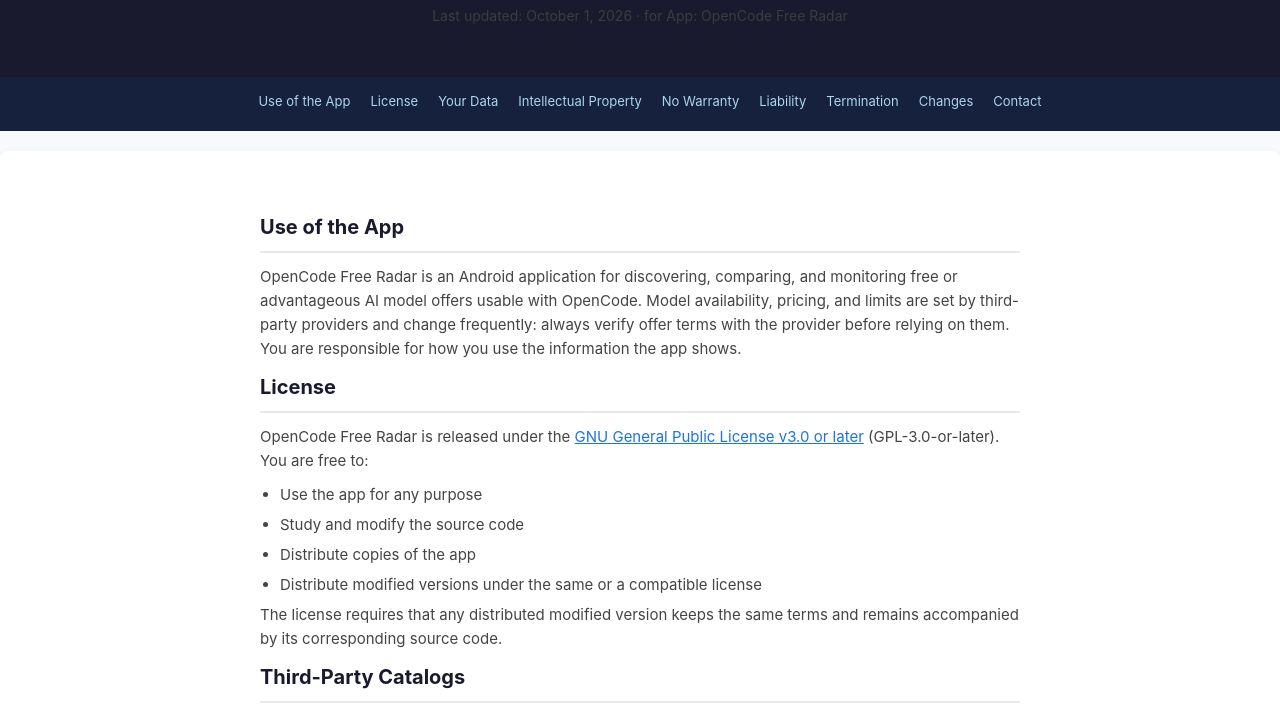
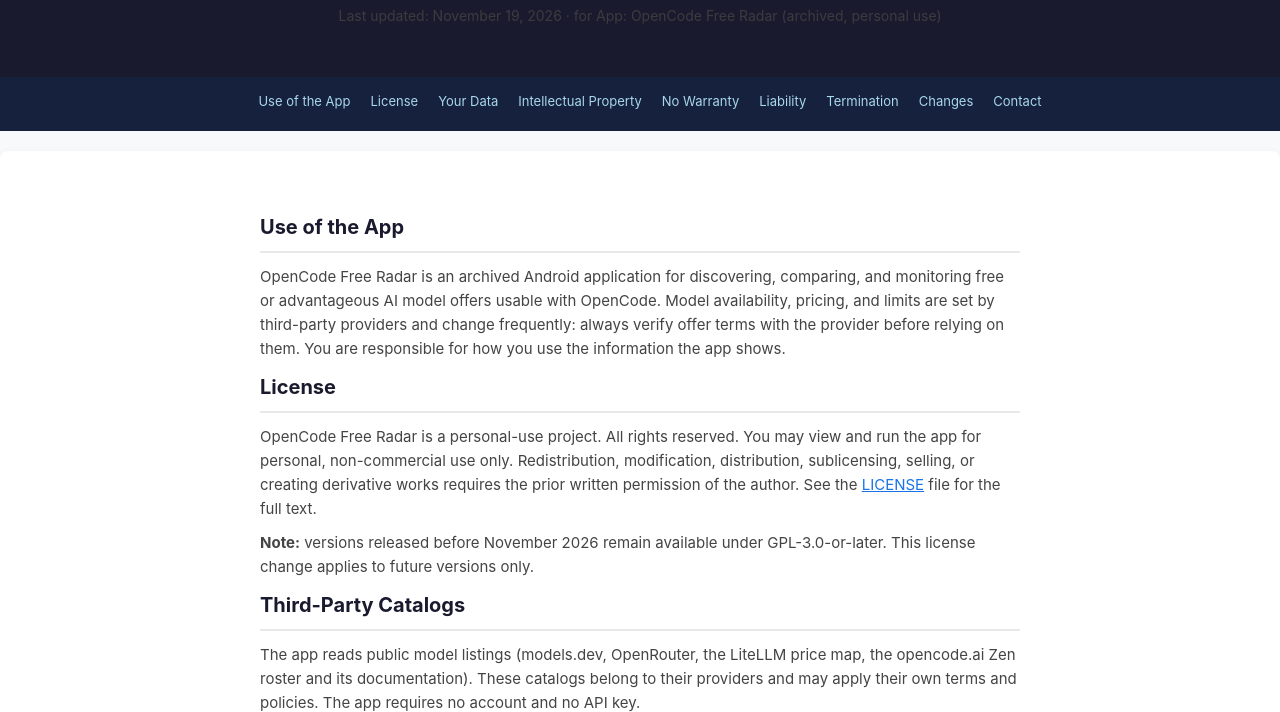
Before and after one commit to Hcmdz/Hcmdz.github.io, a plain HTML site: page opencode-free-radar/terms/index.html in a window 1280 px wide. Shown: the part 88-800 px from the top of the page. Drawn offline with Linux system fonts and the light colour scheme.

Commit message:
chore(site): update privacy and terms for archived personal-use project
- Headers now show 'archived, personal use' and November 19, 2026
- Terms license section replaced GPL-3.0 with Personal Use License
- IP section updated to proprietary
- Note added: pre-Nov 2026 releases remain GPL-3.0

```diff
--- a/opencode-free-radar/terms/index.html
+++ b/opencode-free-radar/terms/index.html
@@ -32,7 +32,7 @@
 <body>
     <header>
         <h1>Terms of Service</h1>
-        <p>Last updated: October 1, 2026 &middot; for App: OpenCode Free Radar</p>
+        <p>Last updated: November 19, 2026 &middot; for App: OpenCode Free Radar (archived, personal use)</p>
     </header>
     <nav>
         <ul>
@@ -51,19 +51,13 @@
         <div class="container">
             <section id="use">
                 <h2>Use of the App</h2>
-                <p>OpenCode Free Radar is an Android application for discovering, comparing, and monitoring free or advantageous AI model offers usable with OpenCode. Model availability, pricing, and limits are set by third-party providers and change frequently: always verify offer terms with the provider before relying on them. You are responsible for how you use the information the app shows.</p>
+                <p>OpenCode Free Radar is an archived Android application for discovering, comparing, and monitoring free or advantageous AI model offers usable with OpenCode. Model availability, pricing, and limits are set by third-party providers and change frequently: always verify offer terms with the provider before relying on them. You are responsible for how you use the information the app shows.</p>
             </section>
 
             <section id="license">
                 <h2>License</h2>
-                <p>OpenCode Free Radar is released under the <a href="https://www.gnu.org/licenses/gpl-3.0.html" target="_blank" rel="noopener">GNU General Public License v3.0 or later</a> (GPL-3.0-or-later). You are free to:</p>
-                <ul>
-                    <li>Use the app for any purpose</li>
-                    <li>Study and modify the source code</li>
-                    <li>Distribute copies of the app</li>
-                    <li>Distribute modified versions under the same or a compatible license</li>
-                </ul>
-                <p>The license requires that any distributed modified version keeps the same terms and remains accompanied by its corresponding source code.</p>
+                <p>OpenCode Free Radar is a personal-use project. All rights reserved. You may view and run the app for personal, non-commercial use only. Redistribution, modification, distribution, sublicensing, selling, or creating derivative works requires the prior written permission of the author. See the <a href="https://github.com/Hcmdz/OpenCode-Free-Radar/blob/main/LICENSE" target="_blank" rel="noopener">LICENSE</a> file for the full text.</p>
+                <p><strong>Note:</strong> versions released before November 2026 remain available under GPL-3.0-or-later. This license change applies to future versions only.</p>
             </section>
 
             <section>
@@ -83,7 +77,7 @@
 
             <section id="ip">
                 <h2>Intellectual Property</h2>
-                <p>The OpenCode Free Radar source code is licensed to you under GPL-3.0-or-later. The name, logo, and other branding are owned by the developer and are not licensed by that license &mdash; see the trademark notice in the project README.</p>
+                <p>The OpenCode Free Radar source code is proprietary and not publicly licensed. The name, logo, and other branding are owned by the developer &mdash; see the trademark notice in the project README.</p>
             </section>
 
             <section id="warranty">
```
Also changed, not shown: opencode-free-radar/privacy/index.html (+1 -1 lines).
